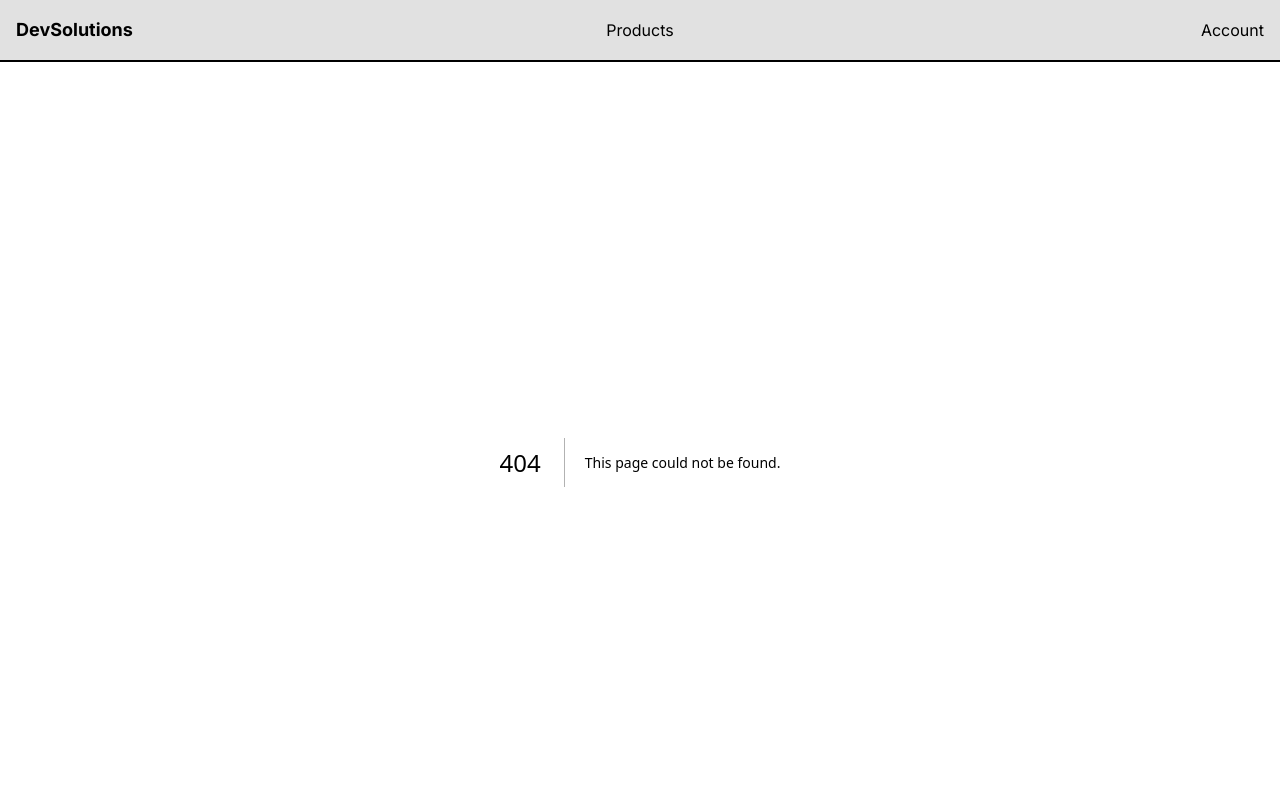
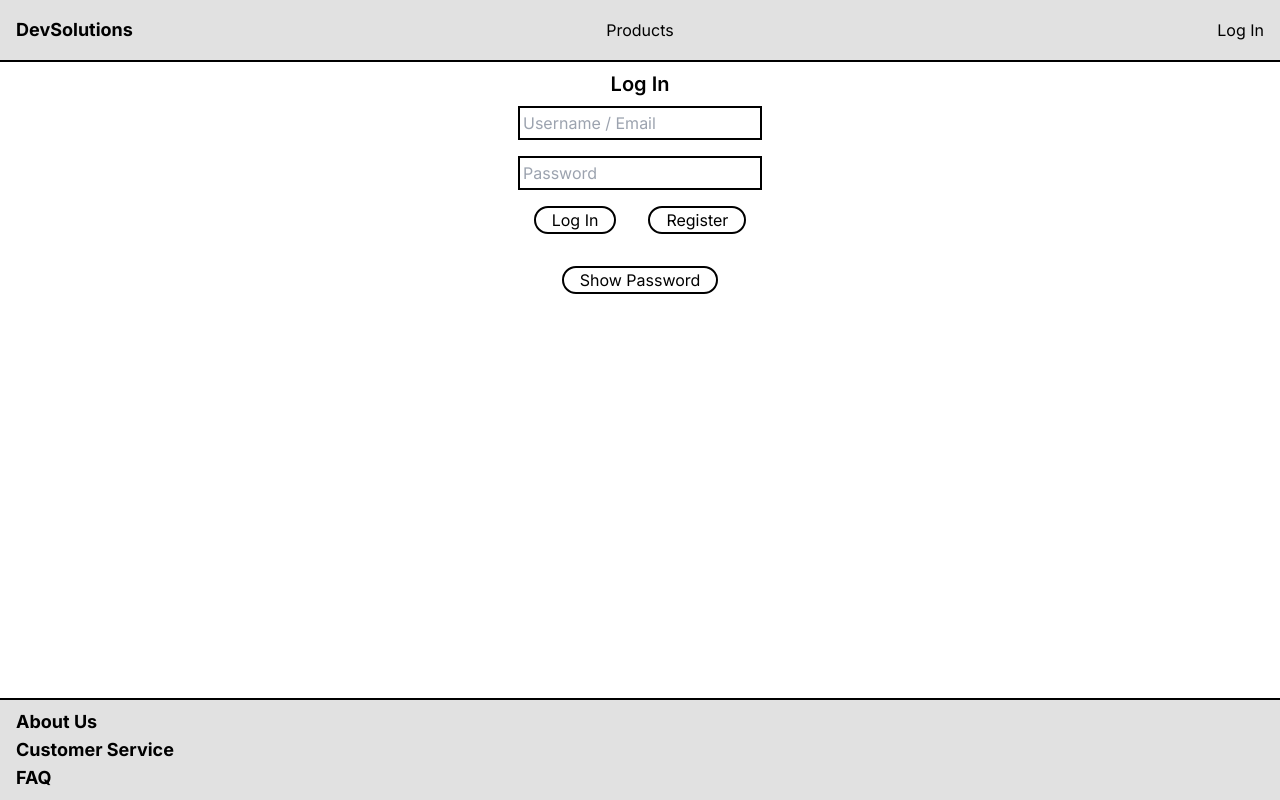
Before and after one commit to eskil4152/DevSolutions, a Next.js app: page /login in a window 1280 px wide. Before the commit this address had no page. Shown: the top 800 px of the page. Built offline with nearby package versions, Linux system fonts and the light colour scheme.

Commit message:
Login own page with button for register page. Register page no content

```diff
--- a/app/(routes)/account/page.tsx
+++ b/app/(routes)/login/page.tsx
@@ -1,6 +1,7 @@
 "use client";
 
 import LogIn from "@/ApiCallers/LogInApi";
+import Link from "next/link";
 import { useRouter } from "next/navigation";
 import { useState } from "react";
 
@@ -31,14 +32,11 @@ export default function Account() {
     } else {
       setError("An error occured");
     }
-
-    console.log(data.status);
-    console.log(data.text());
   }
 
   return (
     <div className="text-center ">
-      <h1 className="text-xl font-semibold mt-2">Log In / Register</h1>
+      <h1 className="text-xl font-semibold mt-2">Log In</h1>
 
       <form onSubmit={handleSubmit}>
         <input
@@ -67,9 +65,20 @@ export default function Account() {
 
         <br />
 
-        <button className="border-2 border-black px-4 rounded-full mt-2 dark:border-white">
-          Log In / Register
-        </button>
+        <div className="flex justify-center gap-8">
+          <button className="border-2 border-black px-4 rounded-full mt-2 dark:border-white">
+            Log In
+          </button>
+
+          <Link
+            className="text-center border-2 border-black px-4 rounded-full mt-2"
+            href={{
+              pathname: "/register",
+            }}
+          >
+            <p>Register</p>
+          </Link>
+        </div>
       </form>
 
       <br />
--- /dev/null
+++ b/app/(routes)/register/page.tsx
@@ -0,0 +1,7 @@
+export default function Register() {
+  return (
+    <div>
+      <h2>Hello</h2>
+    </div>
+  );
+}
--- a/app/components/Header.tsx
+++ b/app/components/Header.tsx
@@ -27,10 +27,10 @@ export default function Header() {
       <Link
         className="w-1/3 text-right"
         href={{
-          pathname: "/account",
+          pathname: "/login",
         }}
       >
-        <p>Account</p>
+        <p>Log In</p>
       </Link>
     </div>
   );
```
